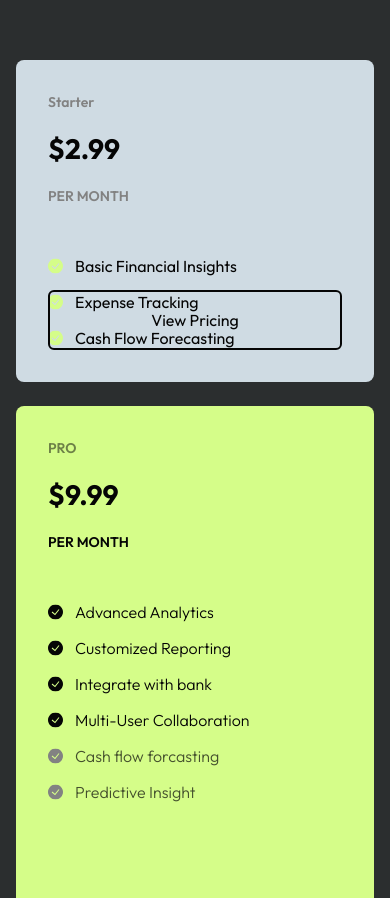
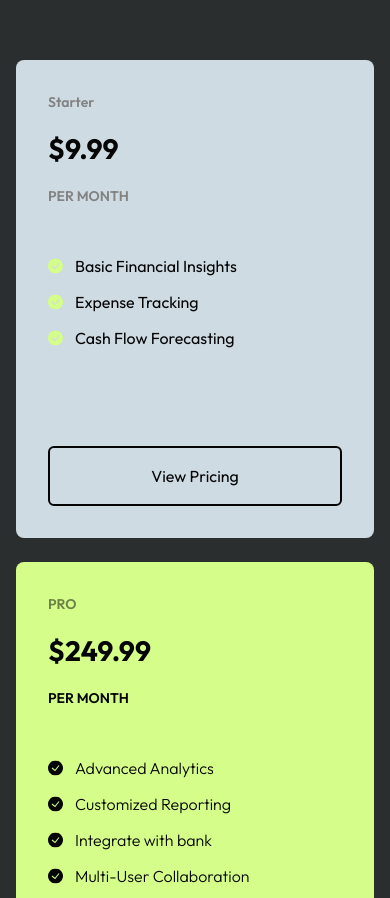
Before and after one commit to adugamayuba/reelin, a Next.js app: page / in a window 390 px wide. Shown: the part 3284-4182 px from the top of the page. Built offline with nearby package versions, Linux system fonts and the light colour scheme.

Commit message:
fixed the bug

```diff
--- a/components/LandingPage/Pricing.tsx
+++ b/components/LandingPage/Pricing.tsx
@@ -100,7 +100,7 @@ const Pricing = () => {
                 Starter
               </h1>
               <h1 className="sm:mt-6 mt-4 text-customBlack font-bold text-[28px] sm:text-[32px] lg:text-[48px]">
-                $2.99
+                $9.99
               </h1>
               <h1 className="text-[#828282] text-sm sm:text-lg font-semibold mt-4">
                 PER MONTH
@@ -124,7 +124,7 @@ const Pricing = () => {
                   );
                 })}
               </div>
-              <div className=" w-full absolute bottom-0 left-0 right-0 p-8">
+              <div className=" w-full lg:absolute lg:bottom-0 lg:left-0 lg:right-0 lg:p-8 mt-24">
 
               <Link
                 href="/"
@@ -146,7 +146,7 @@ const Pricing = () => {
                 PRO
               </h1>
               <h1 className="sm:mt-6 mt-4 text-customBlack font-bold text-[28px] sm:text-[32px] lg:text-[48px]">
-                $9.99
+                $249.99
               </h1>
               <h1 className="text-customBlack text-sm sm:text-lg font-semibold mt-4">
                 PER MONTH
```
